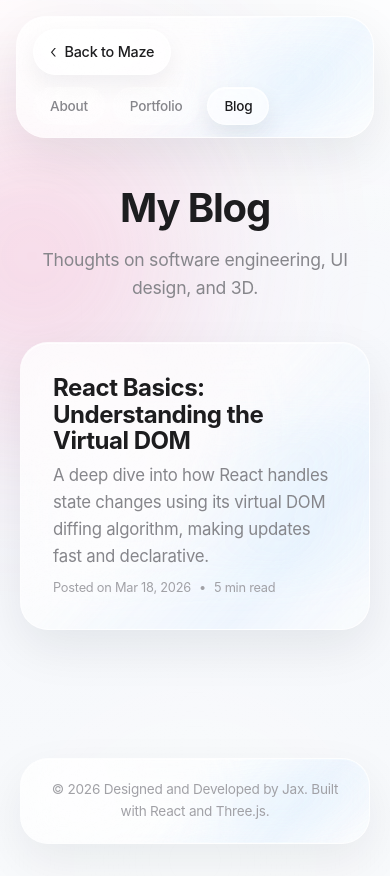
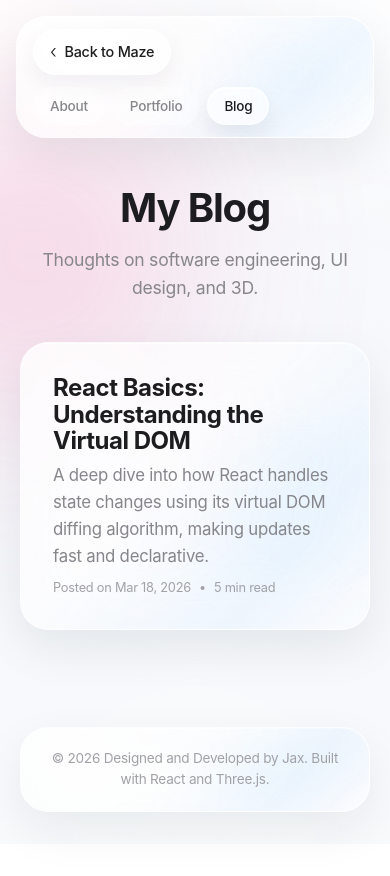
Before and after one commit to kdpkst/personal-website, a React (Vite) app: page /blog in a window 390 px wide. After the commit the page ends 844 px from the top, so only its background shows below. Built offline with nearby package versions, Linux system fonts and the light colour scheme.

Commit message:
reduce the gap between the footer and the bottom element of the page

```diff
--- a/src/components/common/PageLayout.tsx
+++ b/src/components/common/PageLayout.tsx
@@ -95,7 +95,7 @@ export default function PageLayout({
 
         <main className="flex-1">{children}</main>
 
-        <footer className="mt-20 pb-8 pt-12 md:pt-16">
+        <footer className="mt-2 pb-8 pt-12 md:pt-16">
           <div className="liquid-glass mx-auto max-w-[920px] overflow-hidden rounded-[28px] border border-white/50 bg-white/45 px-6 py-5 text-center shadow-[0_18px_48px_rgba(15,23,42,0.07),inset_0_1px_0_rgba(255,255,255,0.82)] backdrop-blur-2xl">
             <p className="text-[0.85rem] text-text-muted">
               {"\u00A9"} 2026 Designed and Developed by Jax. Built with React and
```
Also changed, not shown: 1 other file (tests, documents, lock files or other folders).
